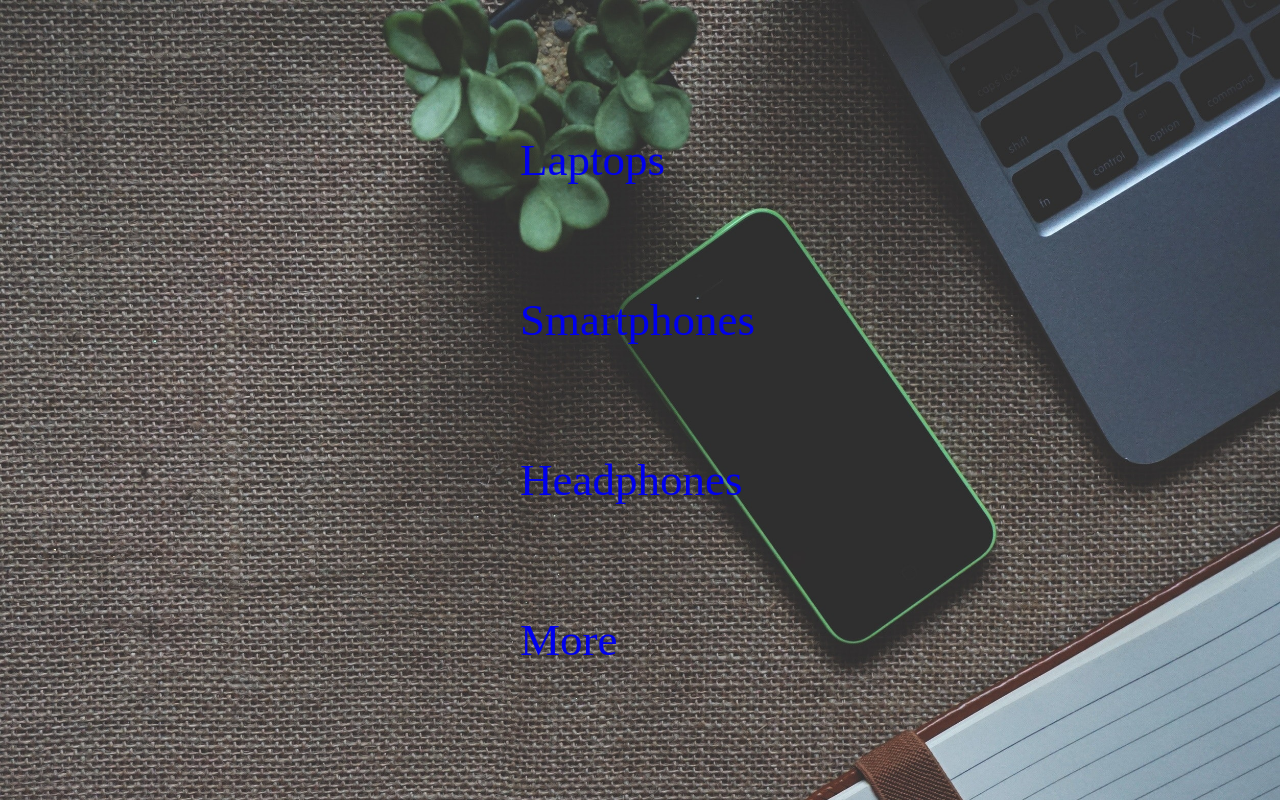
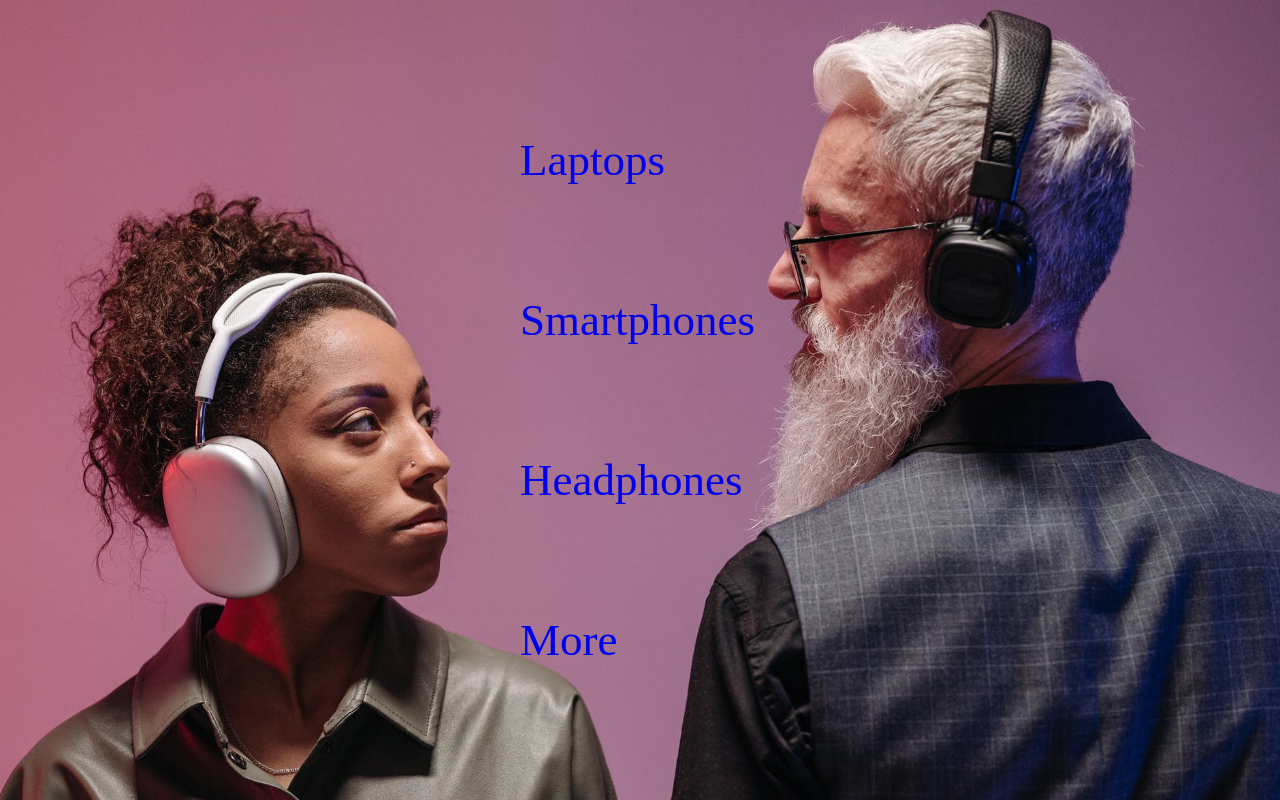
Before and after one commit to ShimonSamay/E-commerce, a plain HTML site: page index.html in a window 1280 px wide. Drawn offline with Linux system fonts and the light colour scheme.

Commit message:
Last Version

```diff
--- a/style.css
+++ b/style.css
@@ -4,7 +4,7 @@
 }
 
 body {
-background-image: url("./Media/pexels-pixabay-163143.jpg");
+background-image: url("./Media/homebg2.jpeg");
 background-size: cover;
 background-repeat: no-repeat;
 }
```
Also changed, not shown: Media/homebg.jpeg (added), Media/homebg2.jpeg (added), Media/homebg3.jpeg (added).
